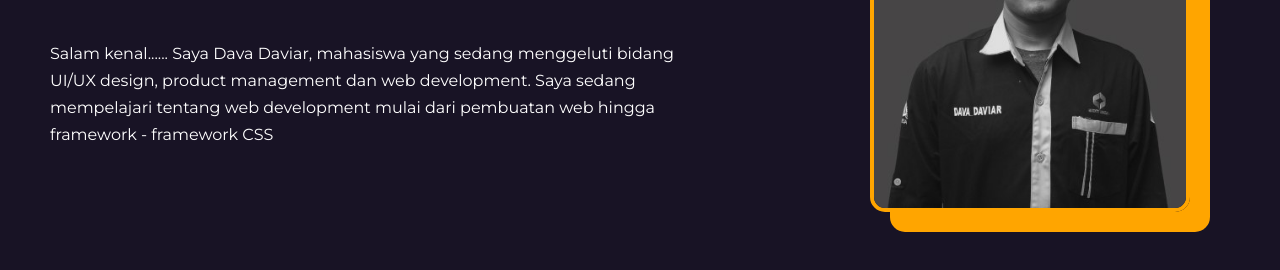
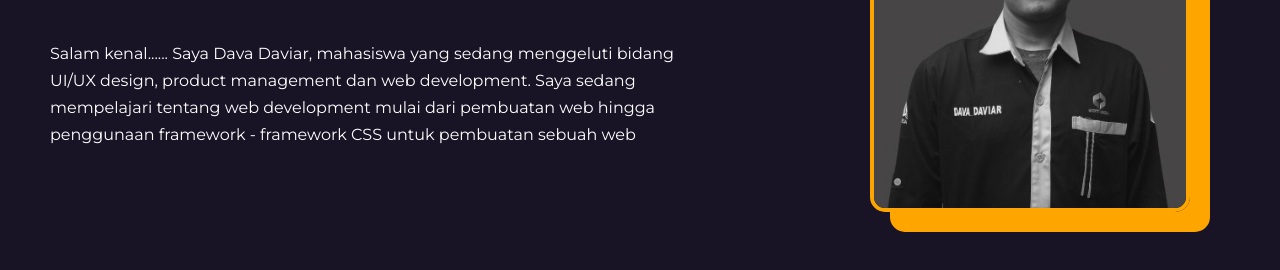
Before and after one commit to davadaviar/webprofile, a plain HTML site: page index.html in a window 1280 px wide. Shown: the part 702-972 px from the top of the page. Drawn offline with Linux system fonts and the light colour scheme.

Commit message:
Change copywriting perkenalan

```diff
--- a/index.html
+++ b/index.html
@@ -29,7 +29,7 @@
             <article id="perkenalan">
                 <section class="content">
                     <h2>Halo, saya <span>Dava Daviar</span></h2>
-                    <p>Salam kenal...... Saya Dava Daviar, mahasiswa yang sedang menggeluti bidang UI/UX design, product management dan web development. Saya sedang mempelajari tentang web development mulai dari pembuatan web hingga framework - framework CSS</p>
+                    <p>Salam kenal...... Saya Dava Daviar, mahasiswa yang sedang menggeluti bidang UI/UX design, product management dan web development. Saya sedang mempelajari tentang web development mulai dari pembuatan web hingga penggunaan framework - framework CSS untuk pembuatan sebuah web</p>
                 </section>
                 <section class="img-content">
                     <figure>
```
